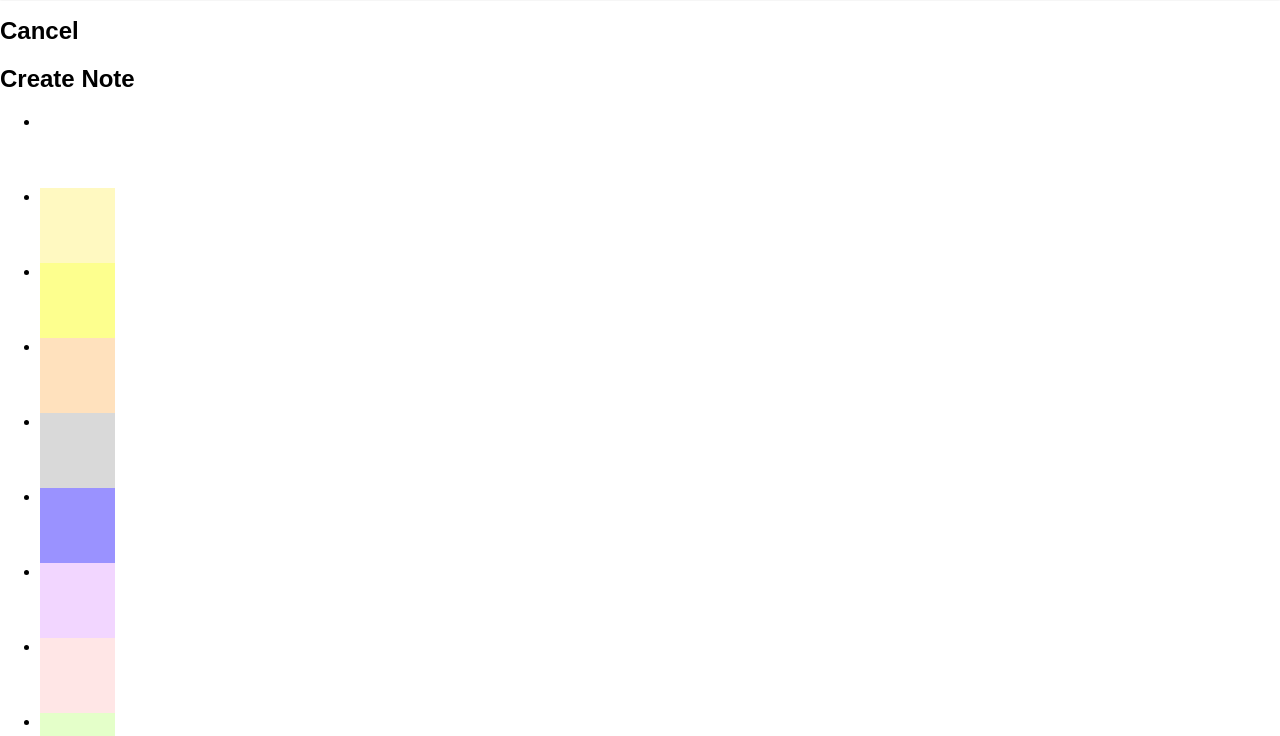
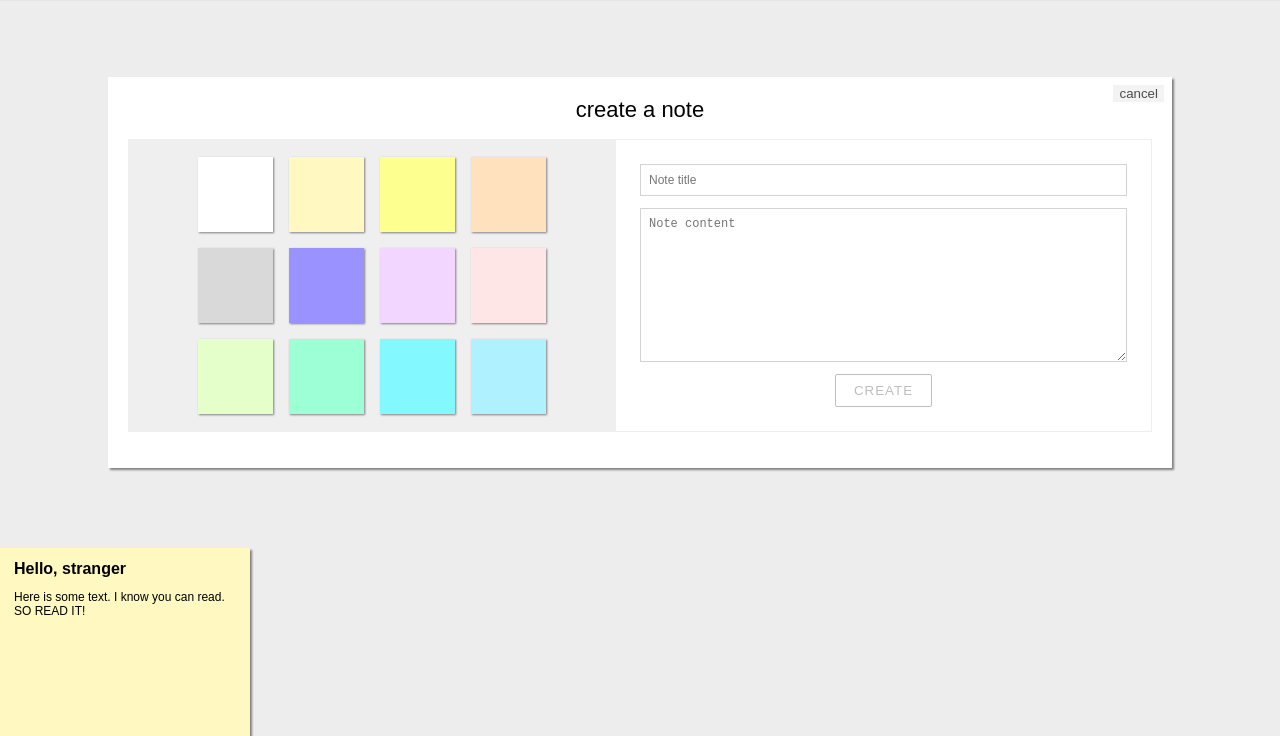
Before and after one commit to marianlam/react-notes, a React app: page / in a window 1280 px wide. Shown: the part 64-800 px from the top of the page. Built offline with nearby package versions, Linux system fonts and the light colour scheme.

Commit message:
styled modal

```diff
--- a/src/components/color_palette_block.js
+++ b/src/components/color_palette_block.js
@@ -4,13 +4,15 @@
   const hexCode = props.color;
   const blockStyle = {
     backgroundColor: `#${hexCode}`,
+    boxShadow: '1px 1px 2px gray',
+    cursor: 'pointer',
+    margin: '8px',
     width: '75px',
     height: '75px',
-    cursor: 'pointer',
   };
 
   return (
-    <div style={blockStyle}>
+    <div className="color-palette-blocks" style={blockStyle}>
       {/* {hexCode} */}
     </div>
   );
--- a/src/components/create_note_modal.js
+++ b/src/components/create_note_modal.js
@@ -17,18 +17,20 @@
       );
     });
     return (
-      <div>
-        <h2>Cancel</h2>
-        <h2>Create Note</h2>
-        <div id="color-palette">
-          <ul>
-            {paletteItems}
-          </ul>
-        </div>
+      <div id="create-note-modal">
+        <h2 id="modal-title">create a note</h2>
+        <button id="button-cancel" type="button">cancel</button>
         <div>
-          <input id="note-title" type="text" maxLength="50" />
-          <textarea id="note-content" />
-          <button type="submit">Create</button>
+          <div id="color-palette">
+            <ul>
+              {paletteItems}
+            </ul>
+          </div>
+          <div id="input-fields">
+            <input placeholder="Note title" id="note-title" type="text" maxLength="50" />
+            <textarea placeholder="Note content" id="note-content" />
+            <button type="submit">create</button>
+          </div>
         </div>
       </div>
     );
--- a/src/components/note.js
+++ b/src/components/note.js
@@ -14,6 +14,7 @@
 
   render() {
     const noteStyle = {
+      display: 'inline-block',
       backgroundColor: '#FFF9C1',
       width: '250px',
       height: '250px',
--- a/src/components/utility_bar.js
+++ b/src/components/utility_bar.js
@@ -2,6 +2,7 @@
 
 const UtilityBar = () => {
   const utilityBarStyle = {
+    backgroundColor: 'white',
     boxShadow: '0 2px 2px gray',
     display: 'flex',
     padding: '0 16px',
--- a/src/style.scss
+++ b/src/style.scss
@@ -1,4 +1,5 @@
-body, html {
+body {
+  background-color: #EDEDED;
   font-family: sans-serif;
   margin: 0;
   padding: 0;
@@ -13,3 +14,85 @@
   opacity: 1;
   outline: none;
 }
+
+#create-note-modal {
+  background-color: white;
+  box-shadow: 2px 2px 2px gray;
+  margin: 10vh auto;
+  padding: 20px;
+  position: relative;
+  width: 80%;
+  #modal-title {
+    font-size: 22px;
+    font-weight: lighter;
+    margin: 0;
+    text-align: center;
+  }
+  #button-cancel {
+    border: none;
+    background-color: none;
+    opacity: 0.7;
+    position: absolute;
+    top: 8px;
+    right: 8px;
+  }
+  #button-cancel:hover {
+    cursor: pointer;
+    opacity: 1;
+  }
+  div {
+    display: flex;
+    #color-palette {
+      width: 50%;
+      ul {
+        background-color: #EFEFEF;
+        display: flex;
+        flex-wrap: wrap;
+        justify-content: center;
+        list-style: none;
+        padding: 10px 20px;
+        .color-palette-blocks:hover,
+        .color-palette-blocks:focus,
+        .color-palette-blocks:active  {
+          transform: scale(1.05, 1.05);
+        }
+      }
+    }
+    #input-fields {
+      border: 1px solid #EFEFEF;
+      display: flex;
+      flex-direction: column;
+      margin: 16px 0;
+      padding: 24px;
+      width: 50%;
+      input, textarea {
+        border: 1px solid lightgray;
+        font-size: 12px;
+        outline: none;
+        margin: 0 0 12px 0;
+        padding: 8px;
+      }
+      textarea {
+        height: 80%;
+      }
+      button {
+        background-color: white;
+        border: 1px solid gray;
+        border-radius: 2px;
+        color: gray;
+        letter-spacing: 1px;
+        margin: 0 auto;
+        opacity: 0.5;
+        padding: 8px 0;
+        text-transform: uppercase;
+        width: 20%;
+
+      }
+      button:hover {
+        cursor: pointer;
+        opacity: 1;
+        outline: none;
+      }
+    }
+  }
+}
```
